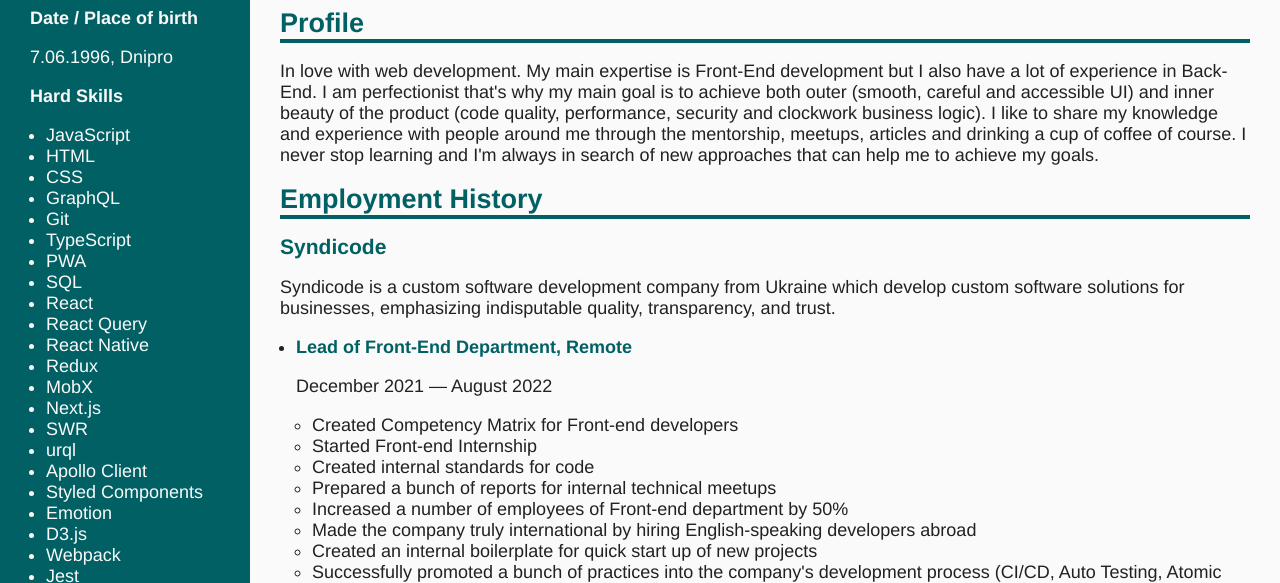
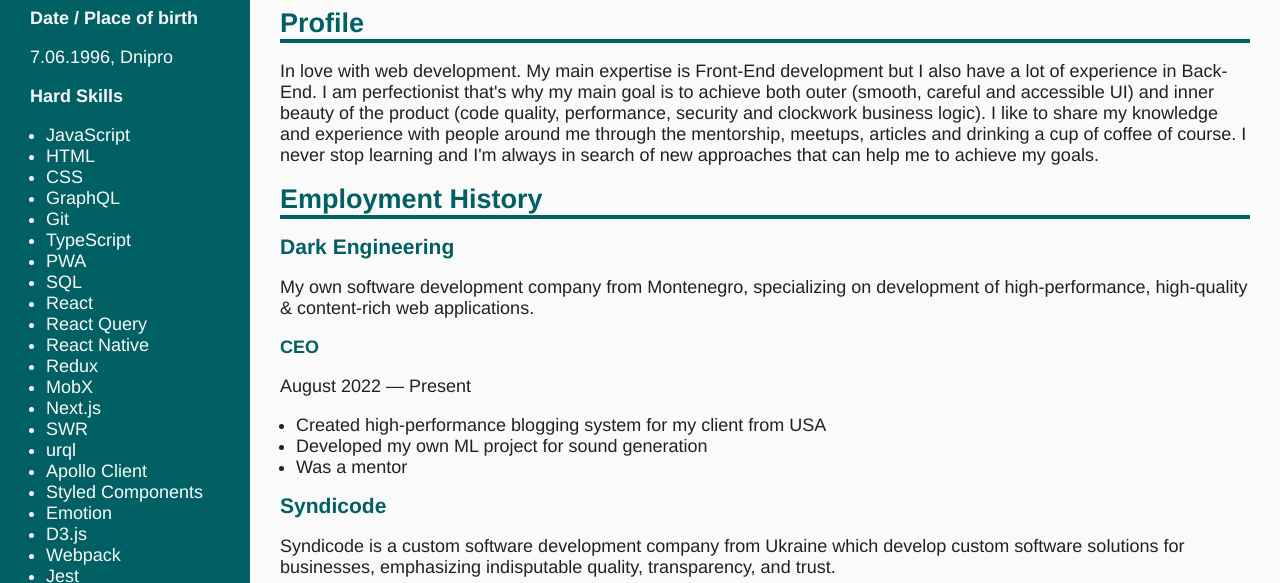
Before and after one commit to VladWithCookies/vladwithcookies.github.io, a plain HTML site: page index.html in a window 1280 px wide. Shown: the part 272-855 px from the top of the page. Drawn offline with Linux system fonts and the light colour scheme.

Commit message:
Update experience

```diff
--- a/index.html
+++ b/index.html
@@ -78,6 +78,8 @@
         <li>PostgreSQL</li>
         <li>Docker</li>
         <li>AWS</li>
+        <li>Python</li>
+        <li>TensorFlow</li>
       </ul>
       <b>
         Soft Skills
@@ -125,6 +127,27 @@
       <h2>
         Employment History
       </h2>
+      <h3>
+        Dark Engineering
+      </h3>
+      <p>
+        My own software development company from Montenegro, specializing on development of high-performance, high-quality & content-rich web applications.
+      </p>
+      <h4>CEO</h4>
+      <p>
+        August 2022 — Present
+      </p>
+      <ul>
+        <li>
+          Created high-performance blogging system for my client from USA
+        </li>
+        <li>
+          Developed my own ML project for sound generation
+        </li>
+        <li>
+          Was a mentor
+        </li>
+      </ul>
       <h3>
         Syndicode
       </h3>
```
